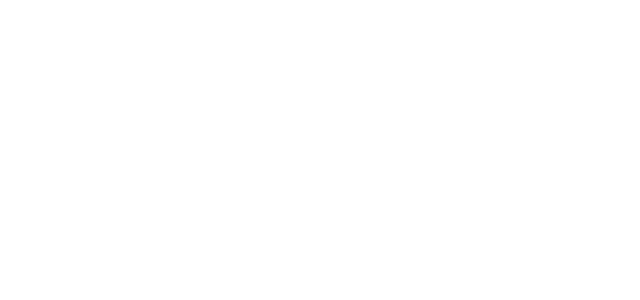
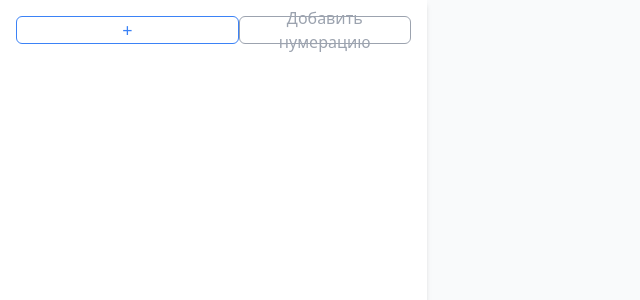
Before and after one commit to lfyz12/taskList, a React (Create React App) app: page / in a window 1280 px wide. Before the commit this address had no page. Shown: the top 300 px of the page, without its empty margins (0-640 px from the left). Built offline with nearby package versions, Linux system fonts and the light colour scheme.

Commit message:
поменял маршруты в Approuter v4

```diff
--- a/src/components/AppRouter.tsx
+++ b/src/components/AppRouter.tsx
@@ -15,6 +15,7 @@
                 <Route path={'new'} element={<CreateTaskForm/>}/>
                 <Route path={'taskItem/:taskId'} element={<TaskContentWrapper/>}/>
             </Route>
+            <Route path='*' element={<Home/>}/>
         </Routes>
     );
 };
```
